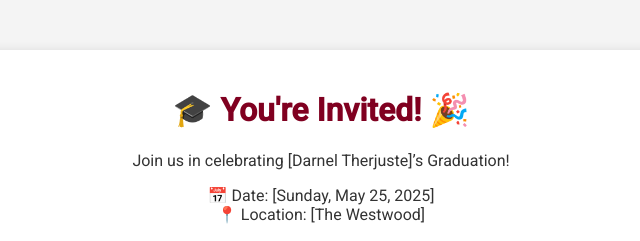
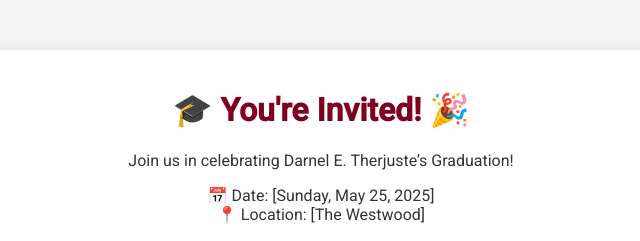
Before and after one commit to Wonders33/graduation-rsvp, a plain HTML site: page index.html in a window 1280 px wide. Shown: the top 241 px of the page, 319-959 px from the left. Drawn offline with nearby package versions, Linux system fonts and the light colour scheme.

Commit message:
Update index.html

```diff
--- a/index.html
+++ b/index.html
@@ -47,7 +47,7 @@
 <body>
     <div class="container">
         <h1>🎓 You're Invited! 🎉</h1>
-        <p>Join us in celebrating [Darnel Therjuste]’s Graduation!</p>
+        <p>Join us in celebrating Darnel E. Therjuste’s Graduation!</p>
         <p>📅 Date: [Sunday, May 25, 2025] <br> 📍 Location: [The Westwood]</p>
         <a href="https://evite.me/KvUnBjzYwY" class="btn" target="_blank">RSVP on Evite</a>
     </div>
```
